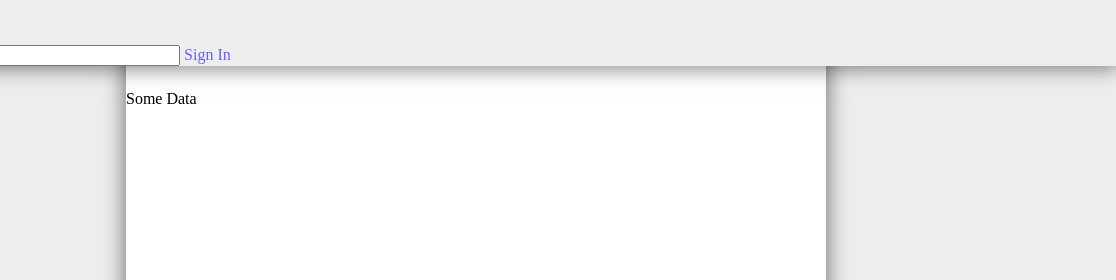
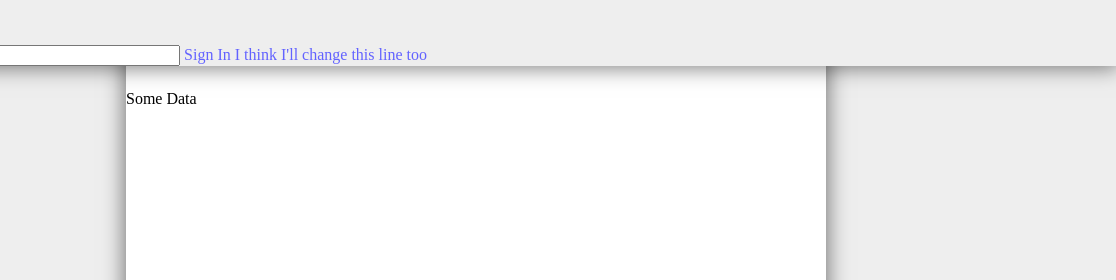
Before and after one commit to numso/SpeedyShop, a plain HTML site: page public/index.html in a window 1280 px wide. Shown: the top 280 px of the page, 164-1280 px from the left. Drawn offline with Linux system fonts and the light colour scheme.

Commit message:
to show auto merge fail

```diff
--- a/public/index.html
+++ b/public/index.html
@@ -8,7 +8,7 @@
     <div class="header">
         <img src="img/logo.jpg" class="logo">
         <span class="searchBox">Search <input type="text"></span>
-        <span class="accountBox">Sign In</span>
+        <span class="accountBox">Sign In I think I'll change this line too</span>
     </div>
 
     <div class="wrapper">
```
